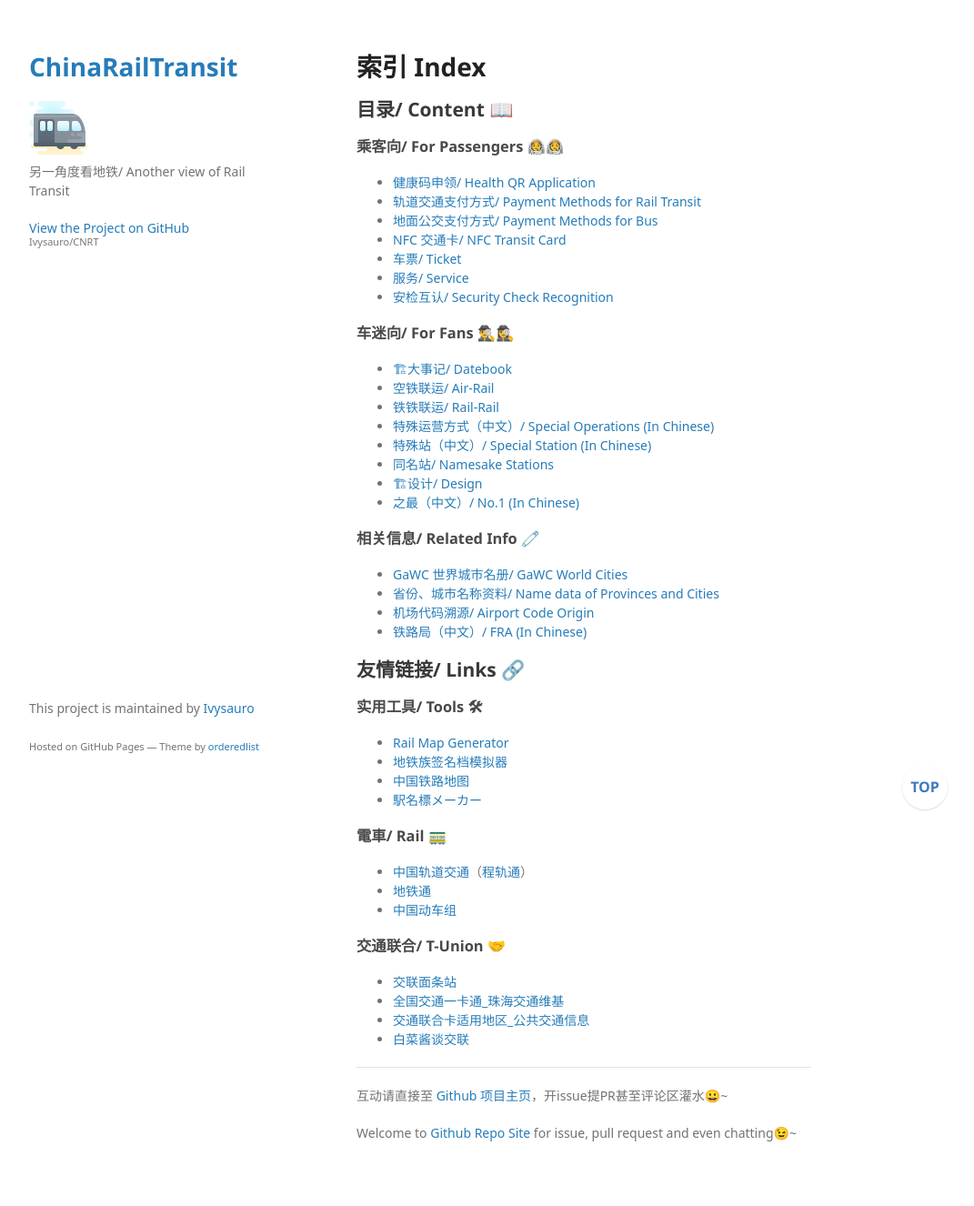
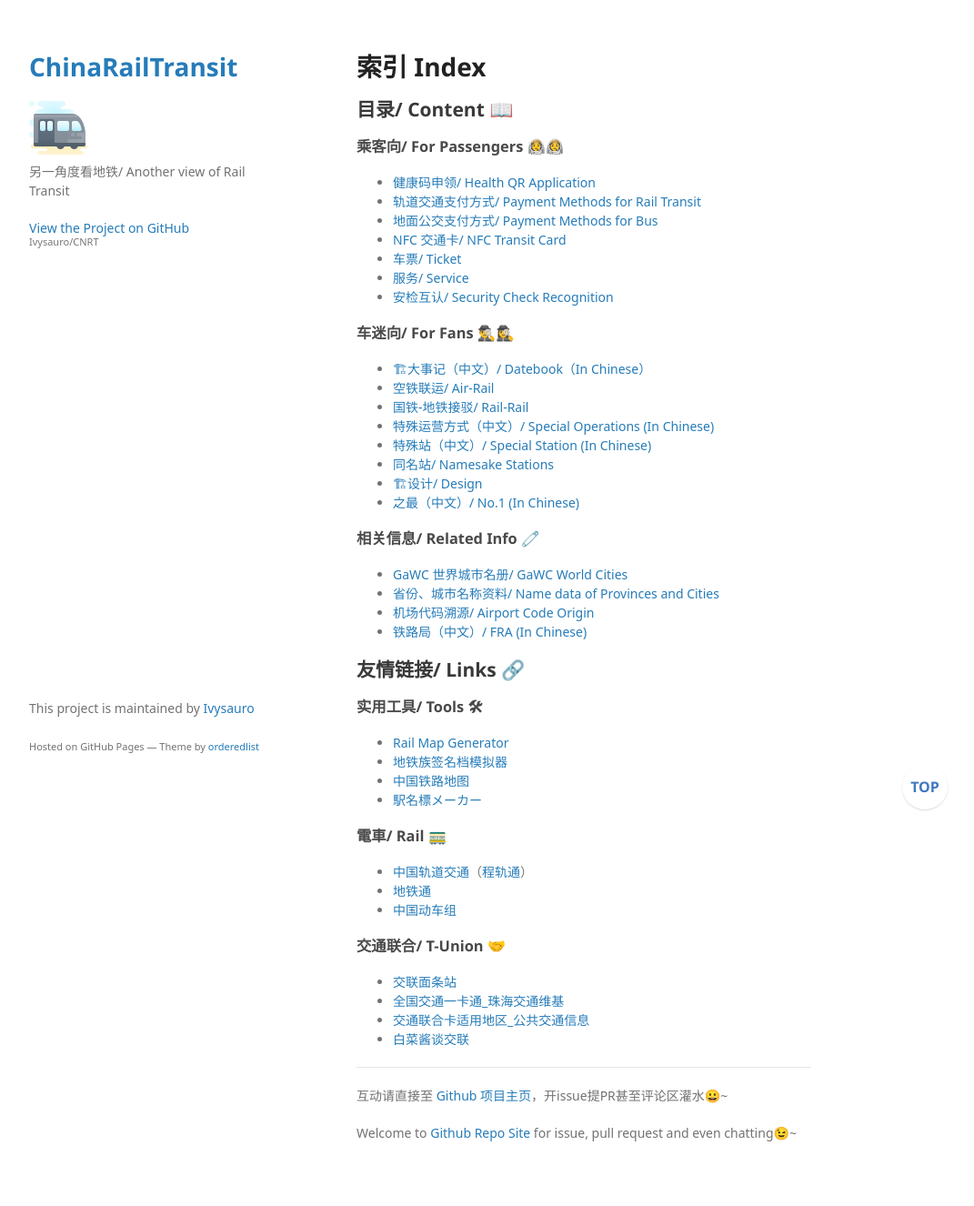
Before and after one commit to Ivysauro/CNRT, a Jekyll site: the page built from index.md, in a window 1280 px wide. Shown: the whole page at 91% size, without its empty margins (178-1249 px from the left). Built offline with Jekyll 4.4.1, drawn with Linux system fonts in a browser that asks for light colours; some web fonts are replaced; our own code applies the rules of GitHub Pages for plain Markdown files; a script that is not in the unit is left out.

Commit message:
🍑更新目录

```diff
--- a/index.md
+++ b/index.md
@@ -12,9 +12,9 @@
 - [安检互认/ Security Check Recognition](https://ivysauro.github.io/CNRT/data/SecuCk)
 
 ### 车迷向/ For Fans 🕵️‍♂️🕵️‍♀️
-- [🏗大事记/ Datebook](https://ivysauro.github.io/CNRT/data/Datebook)
+- [🏗大事记（中文）/ Datebook（In Chinese）](https://ivysauro.github.io/CNRT/data/Datebook)
 - [空铁联运/ Air-Rail](https://ivysauro.github.io/CNRT/data/Air-Rail)
-- [铁铁联运/ Rail-Rail](https://ivysauro.github.io/CNRT/data/Rail-Rail)
+- [国铁-地铁接驳/ Rail-Rail](https://ivysauro.github.io/CNRT/data/Rail-Rail)
 - [特殊运营方式（中文）/ Special Operations (In Chinese)](https://ivysauro.github.io/CNRT/data/SpOp)
 - [特殊站（中文）/ Special Station (In Chinese)](https://ivysauro.github.io/CNRT/data/SpSta)
 - [同名站/ Namesake Stations](https://ivysauro.github.io/CNRT/data/Namesake)
```
